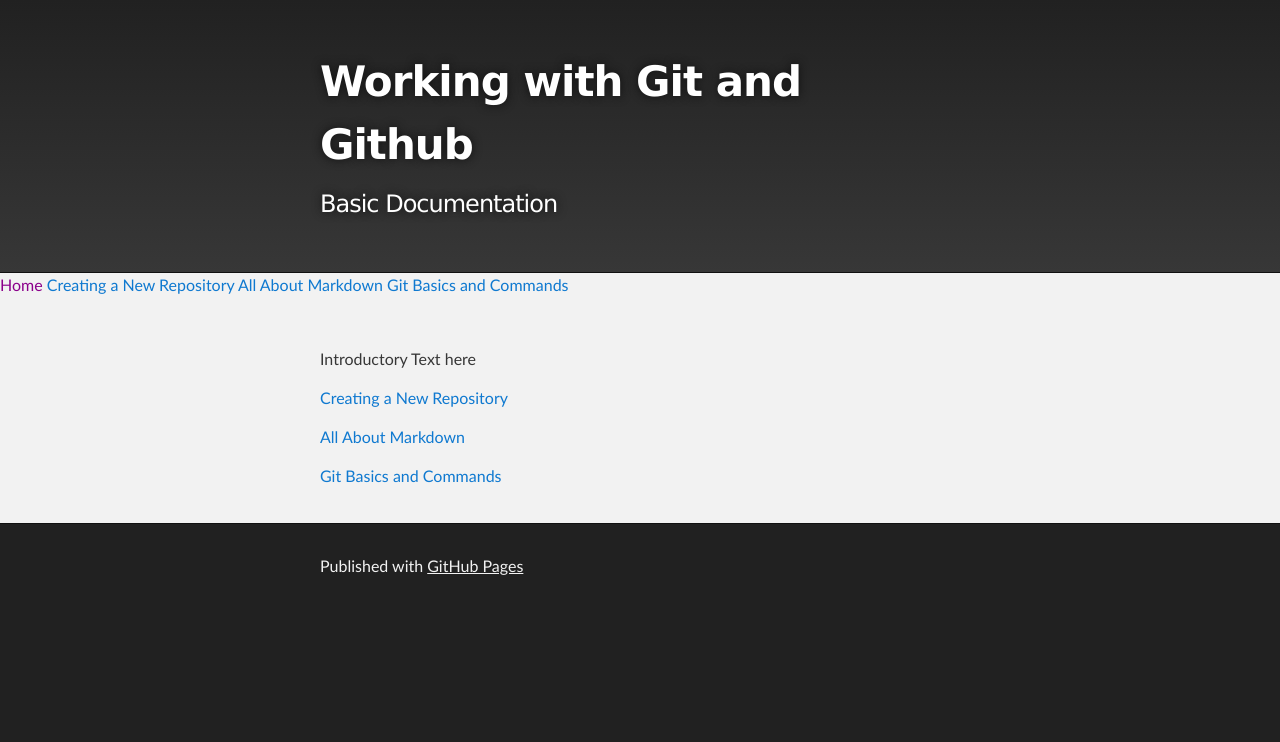
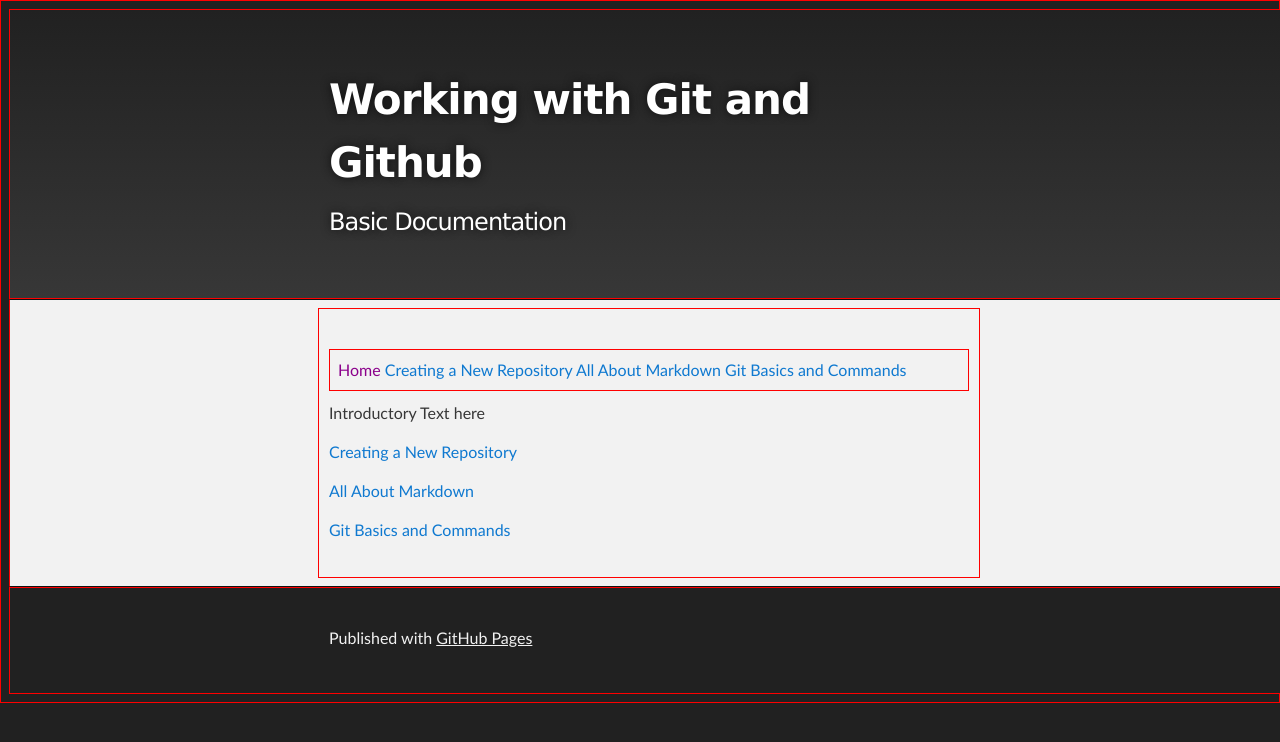
Before and after one commit to cathysnider/cathysnider.github.io, a Jekyll site: the page built from index.md, in a window 1280 px wide. Shown: the top 742 px of the page. Built offline with Jekyll 4.4.1, drawn with Linux system fonts in a browser that asks for light colours.

Commit message:
adjsting css and block positions

```diff
--- a/_data/navigation.yml
+++ b/_data/navigation.yml
@@ -3,11 +3,11 @@
 - link: /
   name: Home
 
-- link: create.html
+- link: /create.html
   name: Creating a New Repository
 
-- link: markdown.html
+- link: /markdown.html
   name: All About Markdown
 
-- link: gitcommands.html
+- link: /gitcommands.html
   name: Git Basics and Commands
--- a/_layouts/default.html
+++ b/_layouts/default.html
@@ -23,10 +23,11 @@
 
     <!-- MAIN CONTENT -->
     <div id="main_content_wrap" class="outer">
-      <section id="nav">
-         {% include navigation.html %}
-      </section>
+
       <section id="main_content" class="inner">
+        <section id="nav">
+           {% include navigation.html %}
+        </section>
         {{ content }}
       </section>
     </div>
--- a/_sass/additions.scss
+++ b/_sass/additions.scss
@@ -1,4 +1,4 @@
-* {border:1px solid red; padding:.5em;}
+body, div, section,  {border:1px solid red; padding:.5em;}
 
 .current {
   color:DarkMagenta;
```
